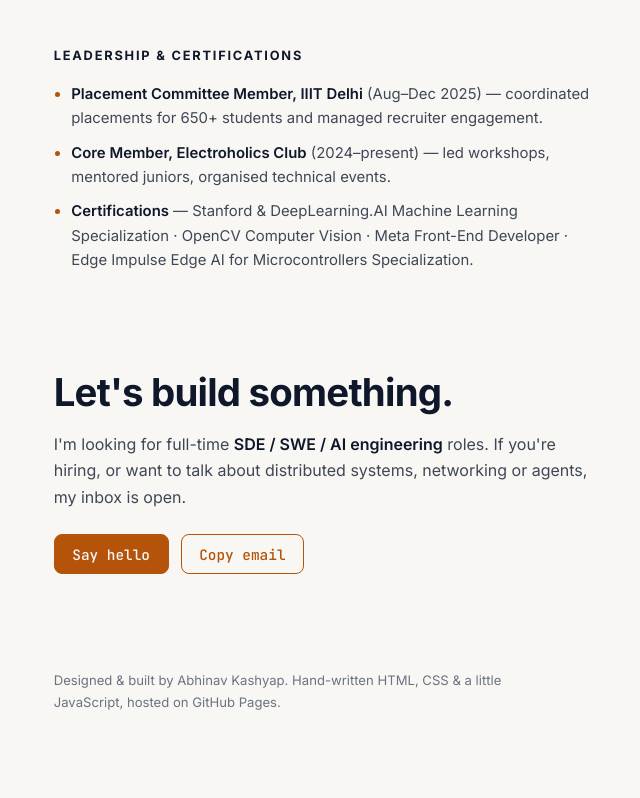
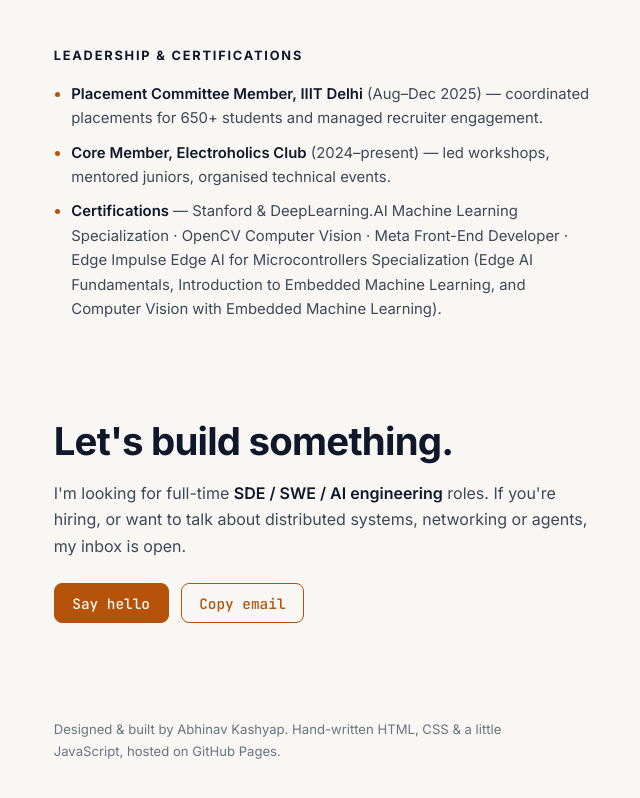
Before and after one commit to Abhinav0821/Abhinav0821.github.io, a plain HTML site: page index.html in a window 1280 px wide. Shown: the part 5692-6490 px from the top of the page, without its empty margins (578-1218 px from the left). Drawn offline with Linux system fonts and the light colour scheme.

Commit message:
Detail Edge AI specialization courses

```diff
--- a/index.html
+++ b/index.html
@@ -343,7 +343,7 @@
         <ul class="plain">
           <li><strong>Placement Committee Member, IIIT Delhi</strong> (Aug–Dec 2025) — coordinated placements for 650+ students and managed recruiter engagement.</li>
           <li><strong>Core Member, Electroholics Club</strong> (2024–present) — led workshops, mentored juniors, organised technical events.</li>
-          <li><strong>Certifications</strong> — Stanford &amp; DeepLearning.AI Machine Learning Specialization · OpenCV Computer Vision · Meta Front-End Developer · Edge Impulse Edge AI for Microcontrollers Specialization.</li>
+          <li><strong>Certifications</strong> — Stanford &amp; DeepLearning.AI Machine Learning Specialization · OpenCV Computer Vision · Meta Front-End Developer · Edge Impulse Edge AI for Microcontrollers Specialization (Edge AI Fundamentals, Introduction to Embedded Machine Learning, and Computer Vision with Embedded Machine Learning).</li>
         </ul>
       </section>
 
```
